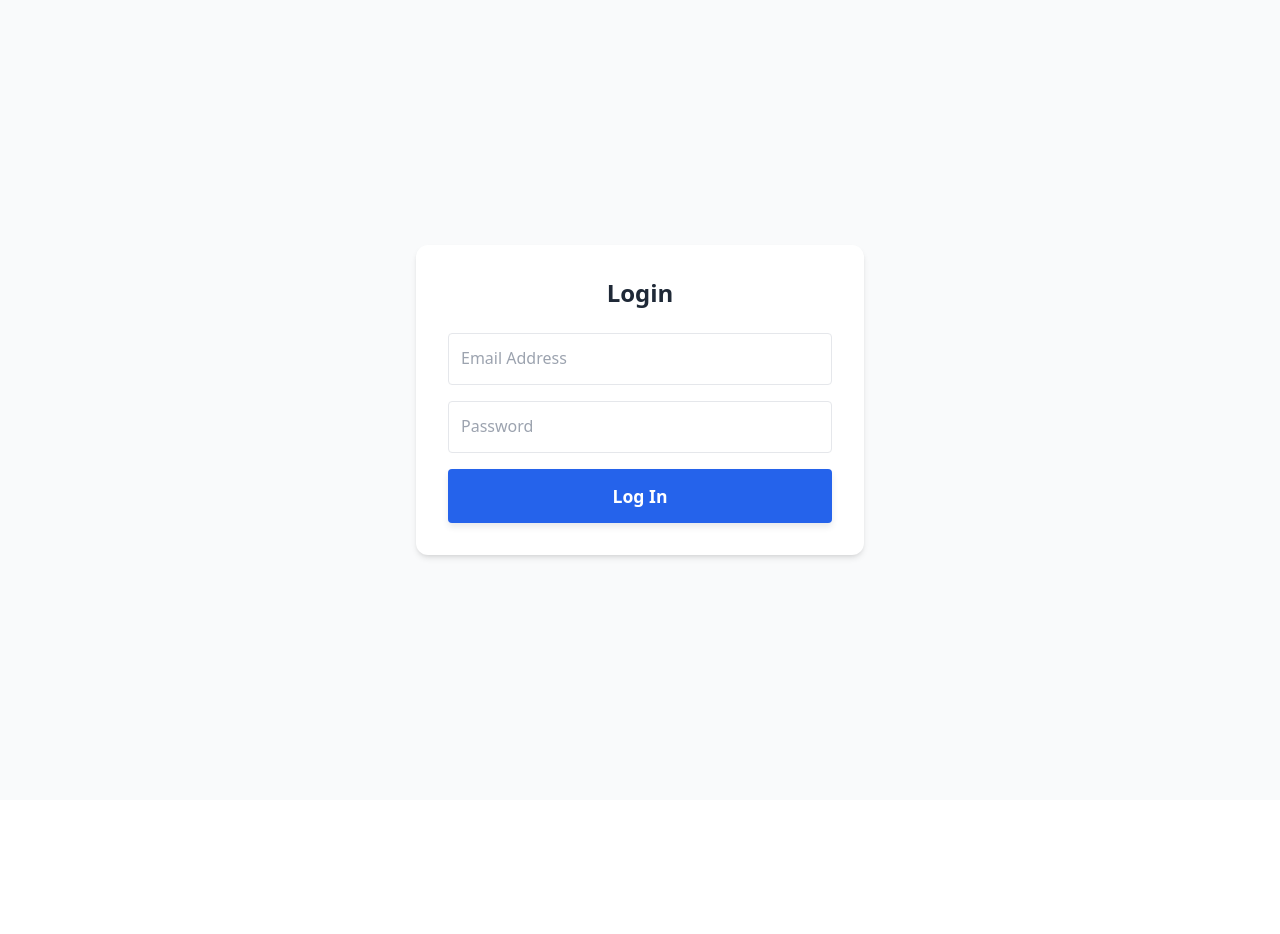
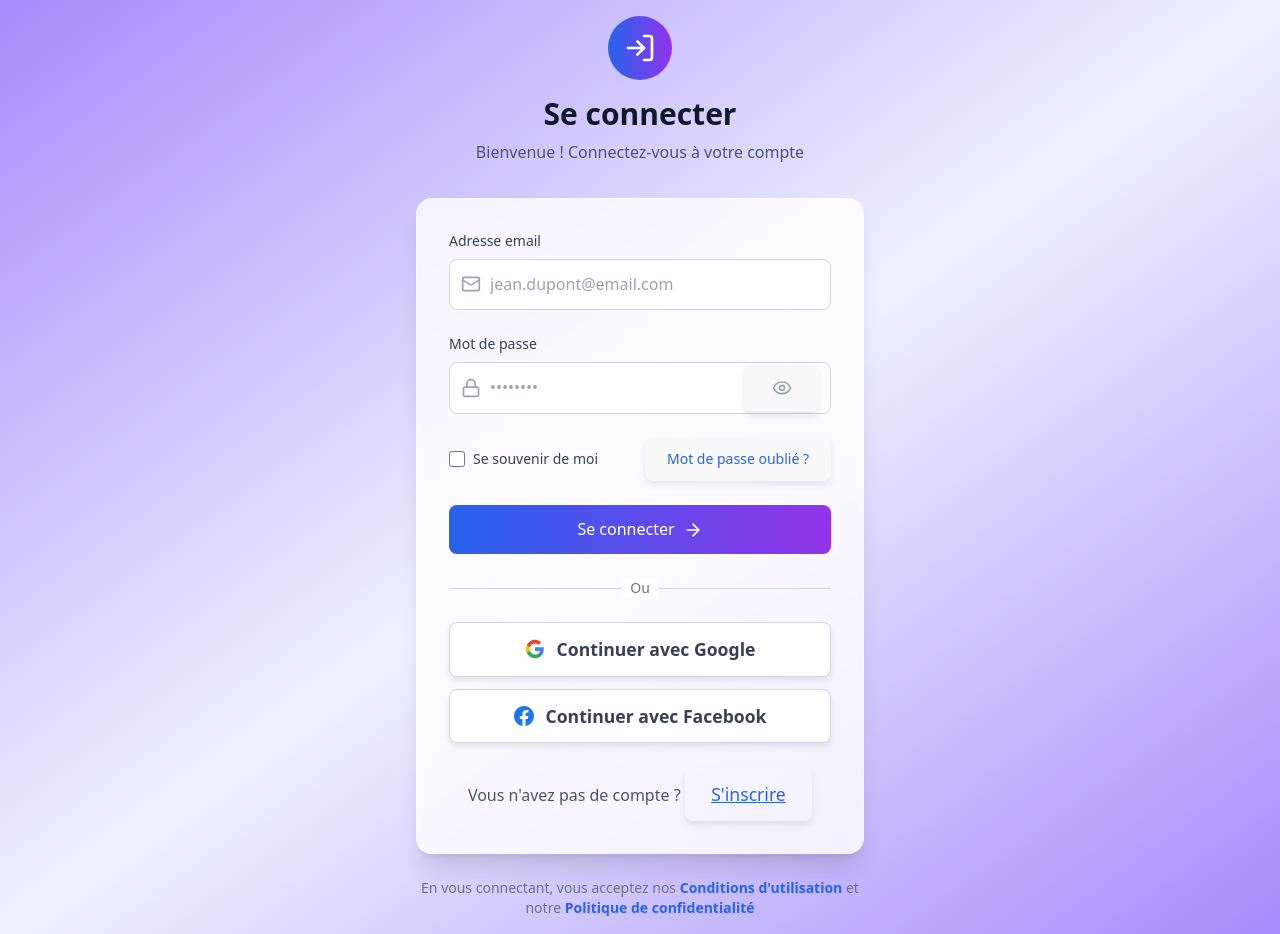
Before and after one commit to DOAAJDI/6-D-blog, a React (Vite) app in the folder geeks-sprint-1/: page /login in a window 1280 px wide. Before the commit the page ends 800 px from the top, so only its background shows below. Built offline with nearby package versions, Linux system fonts and the light colour scheme.

Commit message:
login section

```diff
--- a/geeks-sprint-1/src/pages/Login.jsx
+++ b/geeks-sprint-1/src/pages/Login.jsx
@@ -1,46 +1,241 @@
-import React, { useState } from 'react';
+import { useState } from 'react';
+import { Eye, EyeOff, Mail, Lock, LogIn, ArrowRight } from 'lucide-react';
 
-const Login = () => {
-  const [email, setEmail] = useState('');
-  const [password, setPassword] = useState('');
+export default function LoginPage() {
+  const [formData, setFormData] = useState({
+    email: '',
+    password: ''
+  });
+  const [showPassword, setShowPassword] = useState(false);
+  const [errors, setErrors] = useState({});
+  const [isLoading, setIsLoading] = useState(false);
+  const [rememberMe, setRememberMe] = useState(false);
 
-  const handleSubmit = (e) => {
-    e.preventDefault();
-    // You can add validation or backend connection here
-    alert(`Logged in as: ${email}`);
+  const handleInputChange = (e) => {
+    const { name, value } = e.target;
+    setFormData(prev => ({
+      ...prev,
+      [name]: value
+    }));
+    // Clear error when user starts typing
+    if (errors[name]) {
+      setErrors(prev => ({
+        ...prev,
+        [name]: ''
+      }));
+    }
+  };
+
+  const validateForm = () => {
+    const newErrors = {};
+
+    if (!formData.email.trim()) {
+      newErrors.email = 'L\'email est requis';
+    } else if (!/\S+@\S+\.\S+/.test(formData.email)) {
+      newErrors.email = 'Format d\'email invalide';
+    }
+
+    if (!formData.password) {
+      newErrors.password = 'Le mot de passe est requis';
+    }
+
+    setErrors(newErrors);
+    return Object.keys(newErrors).length === 0;
+  };
+
+  const handleGoToSignup = () => {
+    // Navigation vers la page d'inscription
+    window.location.href = '/signup';
+  };
+
+  const handleForgotPassword = () => {
+    // Navigation vers la page de récupération de mot de passe
+    window.location.href = '/forgot-password';
+  };
+
+  const handleSubmit = async () => {
+    if (!validateForm()) return;
+
+    setIsLoading(true);
+
+    // Simulation d'une requête API
+    setTimeout(() => {
+      console.log('Données de connexion:', formData);
+      console.log('Se souvenir de moi:', rememberMe);
+      alert('Connexion réussie ! Redirection vers le tableau de bord...');
+      // Navigation vers dashboard après connexion
+      window.location.href = '/dashboard';
+    }, 2000);
   };
 
   return (
-    <div className="min-h-screen flex items-center justify-center bg-gray-50 p-4">
-      <div className="bg-white p-8 rounded-xl shadow-md max-w-md w-full">
-        <h2 className="text-2xl font-bold mb-6 text-center text-gray-800">Login</h2>
-        <form onSubmit={handleSubmit} className="flex flex-col gap-4">
+    <div className="min-h-screen bg-gradient-to-br from-violet-400 to-violet-400 from-blue-50 via-indigo-50 to-purple-50 flex items-center justify-center p-4">
+      <div className="w-full max-w-md">
+        {/* Header */}
+        <div className="text-center mb-8">
+          <div className="inline-flex items-center justify-center w-16 h-16 bg-gradient-to-r from-blue-600 to-purple-600 rounded-full mb-4">
+            <LogIn className="w-8 h-8 text-white" />
+          </div>
+          <h1 className="text-3xl font-bold text-gray-900 mb-2">Se connecter</h1>
+          <p className="text-gray-600">Bienvenue ! Connectez-vous à votre compte</p>
+        </div>
+
+        {/* Form */}
+        <div className="bg-white/80 backdrop-blur-sm rounded-2xl shadow-xl border border-white/20 p-8">
+          <div className="space-y-6">
+            {/* Email Field */}
+            <div>
+              <label htmlFor="email" className="block text-sm font-medium text-gray-700 mb-2">
+                Adresse email
+              </label>
+              <div className="relative">
+                <Mail className="absolute left-3 top-1/2 transform -translate-y-1/2 text-gray-400 w-5 h-5" />
                 <input
                   type="email"
-            placeholder="Email Address"
-            value={email}
-            onChange={(e) => setEmail(e.target.value)}
-            required
-            className="border p-3 rounded focus:outline-none focus:ring-2 focus:ring-blue-500"
+                  id="email"
+                  name="email"
+                  value={formData.email}
+                  onChange={handleInputChange}
+                  className={`w-full pl-10 pr-4 py-3 border rounded-lg focus:ring-2 focus:ring-blue-500 focus:border-transparent transition-all duration-200 ${
+                    errors.email ? 'border-red-500' : 'border-gray-300'
+                  }`}
+                  placeholder="jean.dupont@email.com"
                 />
+              </div>
+              {errors.email && (
+                <p className="mt-1 text-sm text-red-600">{errors.email}</p>
+              )}
+            </div>
+
+            {/* Password Field */}
+            <div>
+              <label htmlFor="password" className="block text-sm font-medium text-gray-700 mb-2">
+                Mot de passe
+              </label>
+              <div className="relative">
+                <Lock className="absolute left-3 top-1/2 transform -translate-y-1/2 text-gray-400 w-5 h-5" />
                 <input
-            type="password"
-            placeholder="Password"
-            value={password}
-            onChange={(e) => setPassword(e.target.value)}
-            required
-            className="border p-3 rounded focus:outline-none focus:ring-2 focus:ring-blue-500"
+                  type={showPassword ? 'text' : 'password'}
+                  id="password"
+                  name="password"
+                  value={formData.password}
+                  onChange={handleInputChange}
+                  className={`w-full pl-10 pr-12 py-3 border rounded-lg focus:ring-2 focus:ring-blue-500 focus:border-transparent transition-all duration-200 ${
+                    errors.password ? 'border-red-500' : 'border-gray-300'
+                  }`}
+                  placeholder="••••••••"
                 />
                 <button
-            type="submit"
-            className="bg-blue-600 text-white py-3 rounded hover:bg-blue-700 transition"
+                  type="button"
+                  onClick={() => setShowPassword(!showPassword)}
+                  className="absolute right-3 top-1/2 transform -translate-y-1/2 text-gray-400 hover:text-gray-600 transition-colors"
                 >
-            Log In
+                  {showPassword ? <EyeOff className="w-5 h-5" /> : <Eye className="w-5 h-5" />}
                 </button>
-        </form>
+              </div>
+              {errors.password && (
+                <p className="mt-1 text-sm text-red-600">{errors.password}</p>
+              )}
+            </div>
+
+            {/* Remember Me & Forgot Password */}
+            <div className="flex items-center justify-between">
+              <div className="flex items-center">
+                <input
+                  id="remember-me"
+                  name="remember-me"
+                  type="checkbox"
+                  checked={rememberMe}
+                  onChange={(e) => setRememberMe(e.target.checked)}
+                  className="h-4 w-4 text-blue-600 focus:ring-blue-500 border-gray-300 rounded"
+                />
+                <label htmlFor="remember-me" className="ml-2 block text-sm text-gray-700">
+                  Se souvenir de moi
+                </label>
+              </div>
+              <button
+                type="button"
+                onClick={handleForgotPassword}
+                className="text-sm text-blue-600 hover:text-blue-700 font-medium transition-colors"
+              >
+                Mot de passe oublié ?
+              </button>
+            </div>
+
+            {/* Submit Button */}
+            <div
+              onClick={handleSubmit}
+              className="w-full bg-gradient-to-r from-blue-600 to-purple-600 text-white py-3 px-4 rounded-lg font-medium hover:from-blue-700 hover:to-purple-700 focus:outline-none focus:ring-2 focus:ring-blue-500 focus:ring-offset-2 transition-all duration-200 flex items-center justify-center group cursor-pointer"
+            >
+              {isLoading ? (
+                <div className="w-6 h-6 border-2 border-white border-t-transparent rounded-full animate-spin"></div>
+              ) : (
+                <>
+                  Se connecter
+                  <ArrowRight className="ml-2 w-5 h-5 group-hover:translate-x-1 transition-transform" />
+                </>
+              )}
+            </div>
+          </div>
+
+          {/* Divider */}
+          <div className="mt-6">
+            <div className="relative">
+              <div className="absolute inset-0 flex items-center">
+                <div className="w-full border-t border-gray-300" />
+              </div>
+              <div className="relative flex justify-center text-sm">
+                <span className="px-2 bg-white text-gray-500">Ou</span>
+              </div>
+            </div>
+          </div>
+
+          {/* Social Login Buttons */}
+          <div className="mt-6 space-y-3">
+            <button className="w-full flex items-center justify-center px-4 py-3 border border-gray-300 rounded-lg text-gray-700 bg-white hover:bg-gray-50 transition-colors">
+              <svg className="w-5 h-5 mr-3" viewBox="0 0 24 24">
+                <path fill="#4285F4" d="M22.56 12.25c0-.78-.07-1.53-.2-2.25H12v4.26h5.92c-.26 1.37-1.04 2.53-2.21 3.31v2.77h3.57c2.08-1.92 3.28-4.74 3.28-8.09z"/>
+                <path fill="#34A853" d="M12 23c2.97 0 5.46-.98 7.28-2.66l-3.57-2.77c-.98.66-2.23 1.06-3.71 1.06-2.86 0-5.29-1.93-6.16-4.53H2.18v2.84C3.99 20.53 7.7 23 12 23z"/>
+                <path fill="#FBBC05" d="M5.84 14.09c-.22-.66-.35-1.36-.35-2.09s.13-1.43.35-2.09V7.07H2.18C1.43 8.55 1 10.22 1 12s.43 3.45 1.18 4.93l2.85-2.22.81-.62z"/>
+                <path fill="#EA4335" d="M12 5.38c1.62 0 3.06.56 4.21 1.64l3.15-3.15C17.45 2.09 14.97 1 12 1 7.7 1 3.99 3.47 2.18 7.07l3.66 2.84c.87-2.6 3.3-4.53 6.16-4.53z"/>
+              </svg>
+              Continuer avec Google
+            </button>
+
+            <button className="w-full flex items-center justify-center px-4 py-3 border border-gray-300 rounded-lg text-gray-700 bg-white hover:bg-gray-50 transition-colors">
+              <svg className="w-5 h-5 mr-3" fill="#1877F2" viewBox="0 0 24 24">
+                <path d="M24 12.073c0-6.627-5.373-12-12-12s-12 5.373-12 12c0 5.99 4.388 10.954 10.125 11.854v-8.385H7.078v-3.47h3.047V9.43c0-3.007 1.792-4.669 4.533-4.669 1.312 0 2.686.235 2.686.235v2.953H15.83c-1.491 0-1.956.925-1.956 1.874v2.25h3.328l-.532 3.47h-2.796v8.385C19.612 23.027 24 18.062 24 12.073z"/>
+              </svg>
+              Continuer avec Facebook
+            </button>
+          </div>
+
+          {/* Footer */}
+          <div className="mt-6 text-center">
+            <p className="text-gray-600">
+              Vous n'avez pas de compte ?{' '}
+              <button
+                onClick={handleGoToSignup}
+                className="text-blue-600 hover:text-blue-700 font-medium transition-colors cursor-pointer bg-transparent border-none underline"
+              >
+                S'inscrire
+              </button>
+            </p>
+          </div>
+        </div>
+
+        {/* Terms */}
+        <p className="mt-6 text-center text-sm text-gray-500">
+          En vous connectant, vous acceptez nos{' '}
+          <a href="#" className="text-blue-600 hover:underline">
+            Conditions d'utilisation
+          </a>{' '}
+          et notre{' '}
+          <a href="#" className="text-blue-600 hover:underline">
+            Politique de confidentialité
+          </a>
+        </p>
       </div>
     </div>
   );
-};
-
-export default Login;
+}
```
Lines whose indentation alone changed are shown as unchanged.
